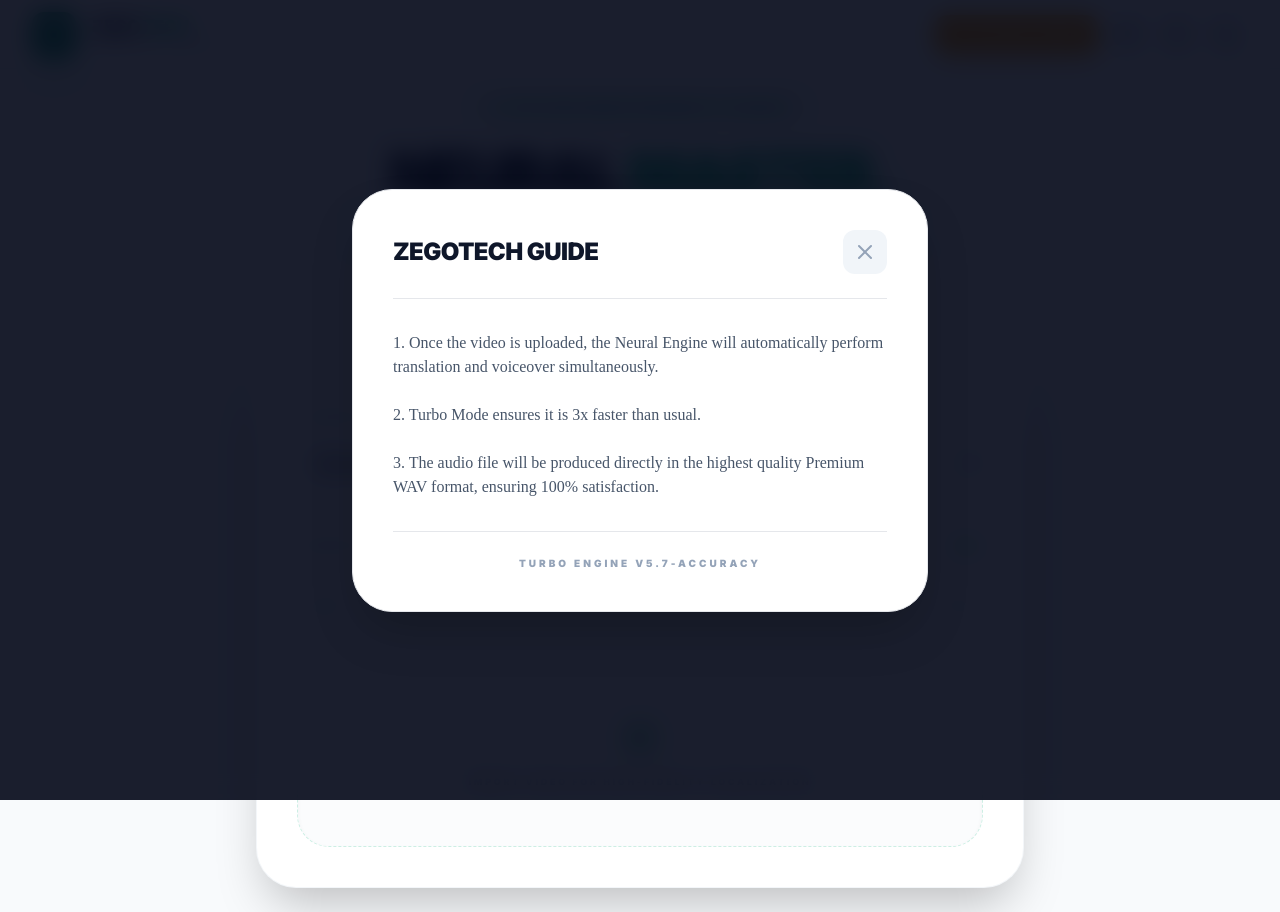
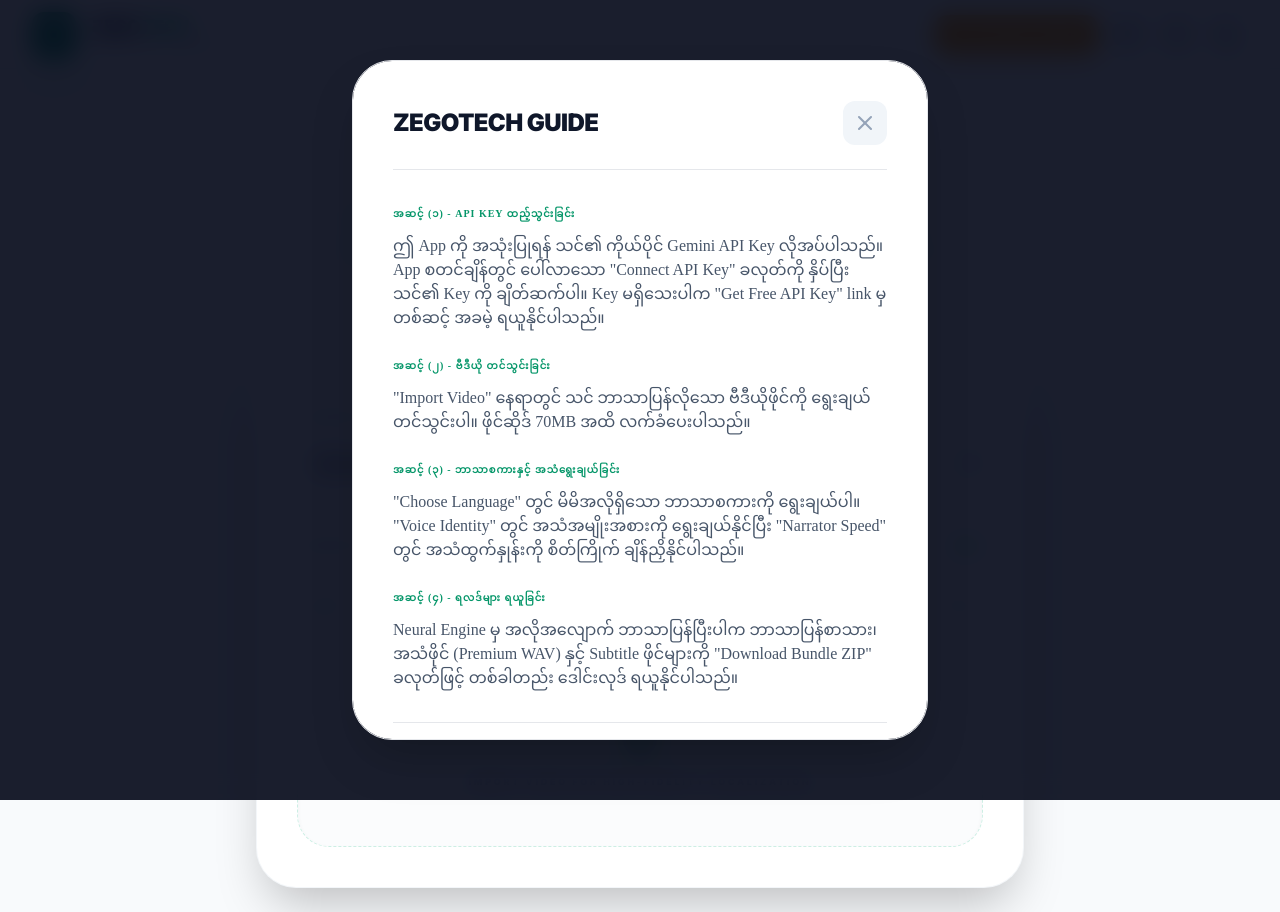
Before and after one commit to Zayar101/ZEGO-STUDIO, a React (Vite) app: page / in a window 1280 px wide. Both pictures are taken after a click on the button 1127 px from the left and 34 px from the top of the page. Built offline with nearby package versions, Linux system fonts and the light colour scheme; a web font is replaced by a local one.

Commit message:
feat: Localize onboarding instructions to Burmese
Update the application's onboarding instructions to use Burmese language, providing step-by-step guidance for users. This includes API key connection, video import, and language/voice selection.

```diff
--- a/App.tsx
+++ b/App.tsx
@@ -623,9 +623,25 @@
             </div>
 
             <div className="space-y-6 text-sm md:text-base text-slate-600 dark:text-slate-400 font-['Padauk'] leading-relaxed">
-              <p>1. Once the video is uploaded, the Neural Engine will automatically perform translation and voiceover simultaneously.</p>
-              <p>2. Turbo Mode ensures it is 3x faster than usual.</p>
-              <p>3. The audio file will be produced directly in the highest quality Premium WAV format, ensuring 100% satisfaction.</p>
+              <div className="space-y-2">
+                <h4 className="font-black text-emerald-600 dark:text-emerald-400 uppercase text-[10px] tracking-widest">အဆင့် (၁) - API Key ထည့်သွင်းခြင်း</h4>
+                <p>ဤ App ကို အသုံးပြုရန် သင်၏ ကိုယ်ပိုင် Gemini API Key လိုအပ်ပါသည်။ App စတင်ချိန်တွင် ပေါ်လာသော "Connect API Key" ခလုတ်ကို နှိပ်ပြီး သင်၏ Key ကို ချိတ်ဆက်ပါ။ Key မရှိသေးပါက "Get Free API Key" link မှတစ်ဆင့် အခမဲ့ ရယူနိုင်ပါသည်။</p>
+              </div>
+
+              <div className="space-y-2">
+                <h4 className="font-black text-emerald-600 dark:text-emerald-400 uppercase text-[10px] tracking-widest">အဆင့် (၂) - ဗီဒီယို တင်သွင်းခြင်း</h4>
+                <p>"Import Video" နေရာတွင် သင် ဘာသာပြန်လိုသော ဗီဒီယိုဖိုင်ကို ရွေးချယ် တင်သွင်းပါ။ ဖိုင်ဆိုဒ် 70MB အထိ လက်ခံပေးပါသည်။</p>
+              </div>
+
+              <div className="space-y-2">
+                <h4 className="font-black text-emerald-600 dark:text-emerald-400 uppercase text-[10px] tracking-widest">အဆင့် (၃) - ဘာသာစကားနှင့် အသံရွေးချယ်ခြင်း</h4>
+                <p>"Choose Language" တွင် မိမိအလိုရှိသော ဘာသာစကားကို ရွေးချယ်ပါ။ "Voice Identity" တွင် အသံအမျိုးအစားကို ရွေးချယ်နိုင်ပြီး "Narrator Speed" တွင် အသံထွက်နှုန်းကို စိတ်ကြိုက် ချိန်ညှိနိုင်ပါသည်။</p>
+              </div>
+
+              <div className="space-y-2">
+                <h4 className="font-black text-emerald-600 dark:text-emerald-400 uppercase text-[10px] tracking-widest">အဆင့် (၄) - ရလဒ်များ ရယူခြင်း</h4>
+                <p>Neural Engine မှ အလိုအလျောက် ဘာသာပြန်ပြီးပါက ဘာသာပြန်စာသား၊ အသံဖိုင် (Premium WAV) နှင့် Subtitle ဖိုင်များကို "Download Bundle ZIP" ခလုတ်ဖြင့် တစ်ခါတည်း ဒေါင်းလုဒ် ရယူနိုင်ပါသည်။</p>
+              </div>
             </div>
 
             <div className="pt-6 border-t dark:border-white/5 text-center">
```
